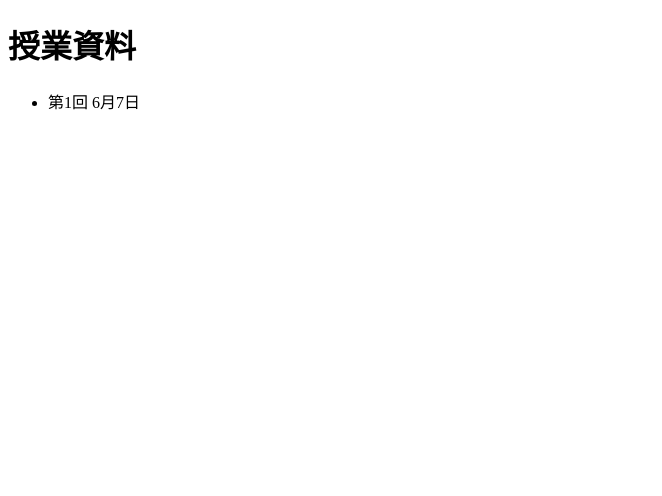
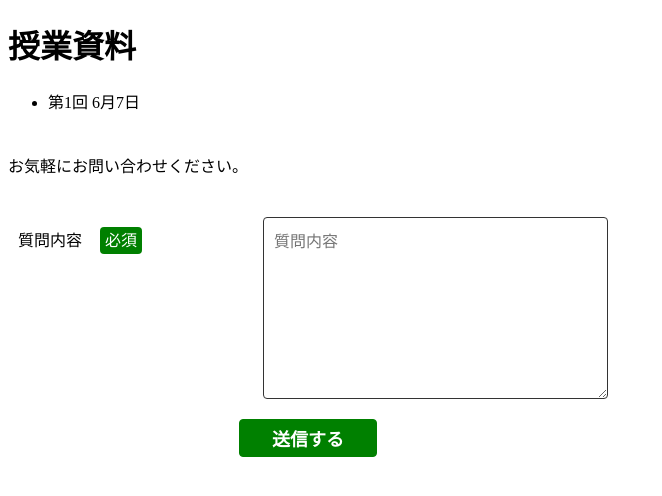
Before and after one commit to mixtuti/WebClass, a plain HTML site: page index.html in a window 1280 px wide. Shown: the whole page, without its empty margins (0-662 px from the left). Drawn offline with Linux system fonts and the light colour scheme.

Commit message:
Add files via upload

```diff
--- a/index.html
+++ b/index.html
@@ -12,5 +12,27 @@
             <!-- <li><a href="./portfolio/0614.html">第2回 6月14日</a></li> -->
         </ul>
 
+        <p style="margin: 40px auto">
+            お気軽にお問い合わせください。
+        </p>
+        <form
+            class="c-form"
+            action="https://docs.google.com/forms/u/0/d/e/1FAIpQLSfcT3jqmGzcbSGUWvEhy61QGoP9c19xcnpgDLTnTPCCcC6fWQ/formResponse"
+            method="POST"
+            target="_blank"
+        >
+            <div class="c-form__item">
+                <label class="c-form__label" for="field-message">質問内容<span class="c-form__required">必須</span></label>
+                <textarea
+                    name = "entry.385355623"
+                    class="c-form__input"
+                    id="field-message"
+                    placeholder="質問内容"
+                ></textarea>
+            </div>
+            <div class="c-form__submit">
+                <button type="submit">送信する</button>
+            </div>
+        </form>
     </body>
 </html>
--- a/portfolio/css/style.css
+++ b/portfolio/css/style.css
@@ -10,3 +10,69 @@ pre {
     text-decoration: none;
     color: #000000;
 }
+
+.c-form {
+	max-width: 600px;
+}
+.c-form__item {
+	display: flex;
+	flex-wrap: wrap;
+	justify-content: space-evenly;
+	margin-bottom: 20px;
+}
+.c-form__label,
+.c-form__input {
+	padding: 10px;
+}
+.c-form__label {
+	width: 90%;
+}
+.c-form__input {
+	width: 90%;
+	font-size: 16px;
+	border: solid 1px #333;
+	border-radius: 4px;
+}
+.c-form__input:focus-visible {
+	outline: green auto 1px;
+}
+.c-form__required {
+	color: #fff;
+	background-color: green;
+	border-radius: 4px;
+	padding: 5px 5px;
+	margin: 0 0 0 18px;
+}
+textarea.c-form__input {
+	height: 160px;
+}
+.c-form__submit {
+	text-align: center;
+}
+.c-form__submit button {
+	font-size: 18px;
+	font-weight: bold;
+	color: #fff;
+	background-color: green;
+	border: solid 1px green;
+	border-radius: 4px;
+	padding: 5px 32px;
+	transition: 0.4s;
+	cursor: pointer;
+}
+.c-form__submit button:hover {
+	color: green;
+	background-color: transparent;
+}
+
+@media (min-width: 640px) {
+	.c-form__item {
+		flex-wrap: nowrap;
+	}
+	.c-form__label {
+		width: 40%;
+	}
+	.c-form__input {
+		width: 55%;
+	}
+}
```
Also changed, not shown: portfolio/0614.html (+12 -0 lines).
